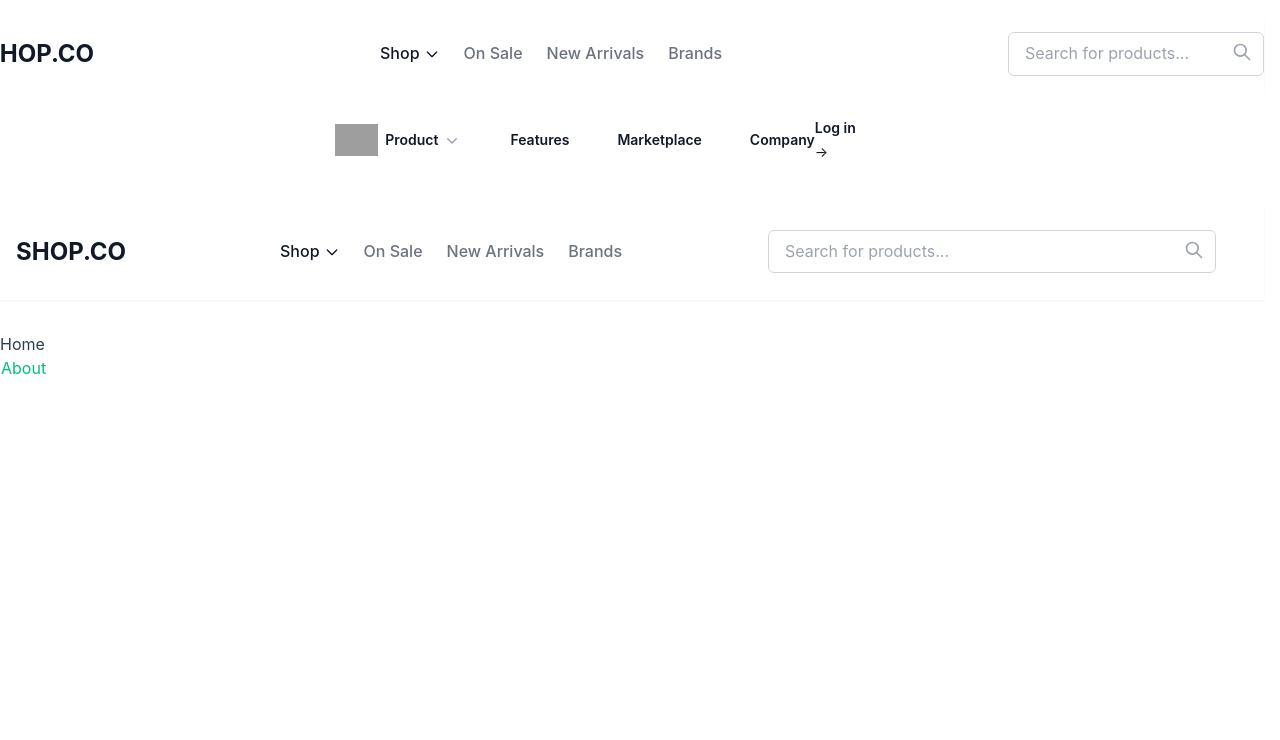
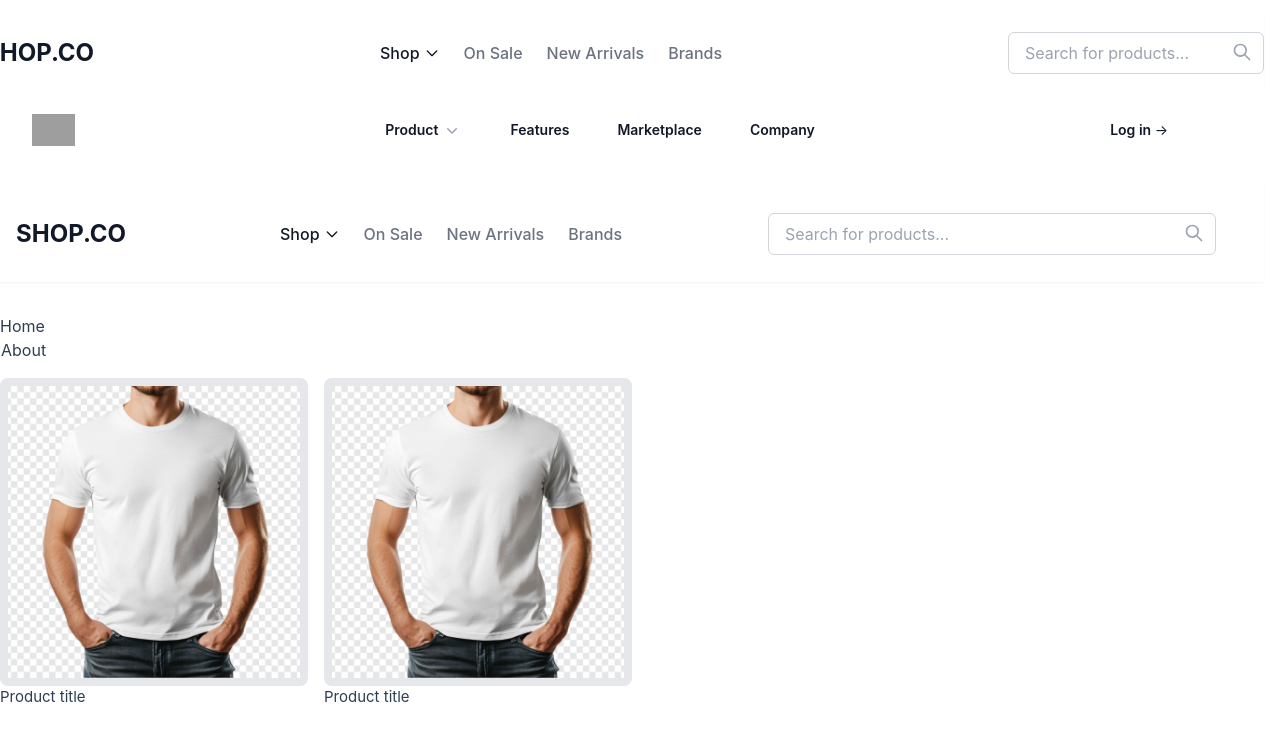
Before and after one commit to navctns/ecommerce-design-system-vue3-tailwind, a Vue app: page / in a window 1280 px wide. Shown: the top 740 px of the page. Built offline with nearby package versions, Linux system fonts and the light colour scheme; grey boxes are pictures that could not be loaded.

Commit message:
product card component started

```diff
--- a/package.json
+++ b/package.json
@@ -1,10 +1,10 @@
 {
-	"name": "@richardev/vue3-boilerplate",
+	"name": "vue3-tailwid-ecommerce-design-system",
 	"description": "Quick boilerplate for your next project, containing - Vite, Vuex, Vue Router & Tailwind CSS. This was created as part of my tutorial series.",
 	"version": "1.0.8",
 	"repository": {
 		"type": "git",
-		"url": "https://github.com/richardevcom/vue3-boilerplate.git"
+		"url": "https://github.com/navctns/ecommerce-design-system-vue3-tailwind.git"
 	},
 	"scripts": {
 		"dev": "vite",
@@ -69,5 +69,5 @@
 		"vue3 enterprise starter",
 		"vue 3 enterprise starter"
 	],
-	"author": "richardevcom <hello@richardev.com> (https://richardev.com)"
+	"author": "naveenv <navctns@gmail.com> (website)"
 }
--- a/src/App.vue
+++ b/src/App.vue
@@ -6,6 +6,7 @@ import LogoSVG from "./assets/logo.svg?component";
 import TopNavbarTailwindHeadlessUi from "./components/TopNavbarTailwindHeadlessUI.vue";
 import TopNavbarTailwind from './components/navbar/TopNavbarTailwind.vue';
 import TopNavbarModel1 from './components/navbar/model-1/TopNavbarModel1.vue';
+import ProductItemCard from "./components/cards/ProductItemCard.vue";
 </script>
 
 <template>
@@ -21,6 +22,13 @@ import TopNavbarModel1 from './components/navbar/model-1/TopNavbarModel1.vue';
       </nav>
     </div>
   </header>
+  <!-- <div class="grid grid-flow-col grid-rows-3 gap-4"> -->
+  <div class="grid grid-cols-4 grid-rows-3 gap-4">
+    <product-item-card class="col-span-1"></product-item-card>
+    <product-item-card class="col-span-1"></product-item-card>
+    <product-item-card class="col-span-4"></product-item-card>
+    <product-item-card class="col-span-4"></product-item-card>
+  </div>
 
   <RouterView />
 </template>
--- a/src/assets/main.css
+++ b/src/assets/main.css
@@ -1,36 +1,5 @@
 @import "./tailwind.css";
 @import "./base.css";
-
-#app {
-	max-width: 1280px;
-	margin: 0 auto;
-	/* padding: 2rem; */
-
-	font-weight: normal;
-}
-
-a,
-.green {
-	text-decoration: none;
-	color: hsla(160, 100%, 37%, 1);
-	transition: 0.4s;
-}
-
-/* @media (hover: hover) {
-	a:hover {
-		background-color: hsla(160, 100%, 37%, 0.2);
-	}
-} */
-
-/* @media (min-width: 1024px) {
-	body {
-		display: flex;
-		place-items: center;
-	}
-
-	#app {
-		display: grid;
-		grid-template-columns: 1fr 1fr;
-		padding: 0 2rem;
-	}
-} */
+@tailwind base;
+@tailwind components;
+@tailwind utilities;
--- a/src/assets/styles/main.scss
+++ b/src/assets/styles/main.scss
@@ -1,2 +1,2 @@
-@import './variables.scss';
-@import './header.scss';
+// @import './variables.scss';
+// @import './header.scss';
--- a/src/components/TopNavbarTailwindHeadlessUI.vue
+++ b/src/components/TopNavbarTailwindHeadlessUI.vue
@@ -1,7 +1,7 @@
 <template>
   <header class="bg-white">
     <nav
-      class="mx-auto flex max-w-7xl items-center justify-between p-6 lg:px-8"
+      class="mx-auto flex max-w-7xl items-center justify-between p-6 lg:px-8 w-full"
       aria-label="Global"
     >
       <div class="flex lg:flex-1">
--- /dev/null
+++ b/src/components/cards/ProductItemCard.vue
@@ -0,0 +1,24 @@
+<template>
+  <a href="" class="">
+    <div>
+        <div class="bg-gray-200 p-2 rounded-lg">
+            <img src="../../assets/images/t-shirt-img.jpg" class="img-fluid" alt="">
+        </div>
+        <div>{{ title }}</div>
+    </div>
+  </a>
+</template>
+
+<script setup>
+const props = defineProps({
+  title: {
+    type: String,
+    default:'Product title'
+  }
+});
+console.log(props);
+</script>
+
+<style>
+
+</style>
--- a/src/main.js
+++ b/src/main.js
@@ -4,6 +4,7 @@ import App from "./App.vue";
 import router from "./router";
 
 import "./assets/main.css";
+import "./assets/tailwind.css";
 
 const app = createApp(App);
 
```
Also changed, not shown: src/assets/images/t-shirt-img.jpg (added).
